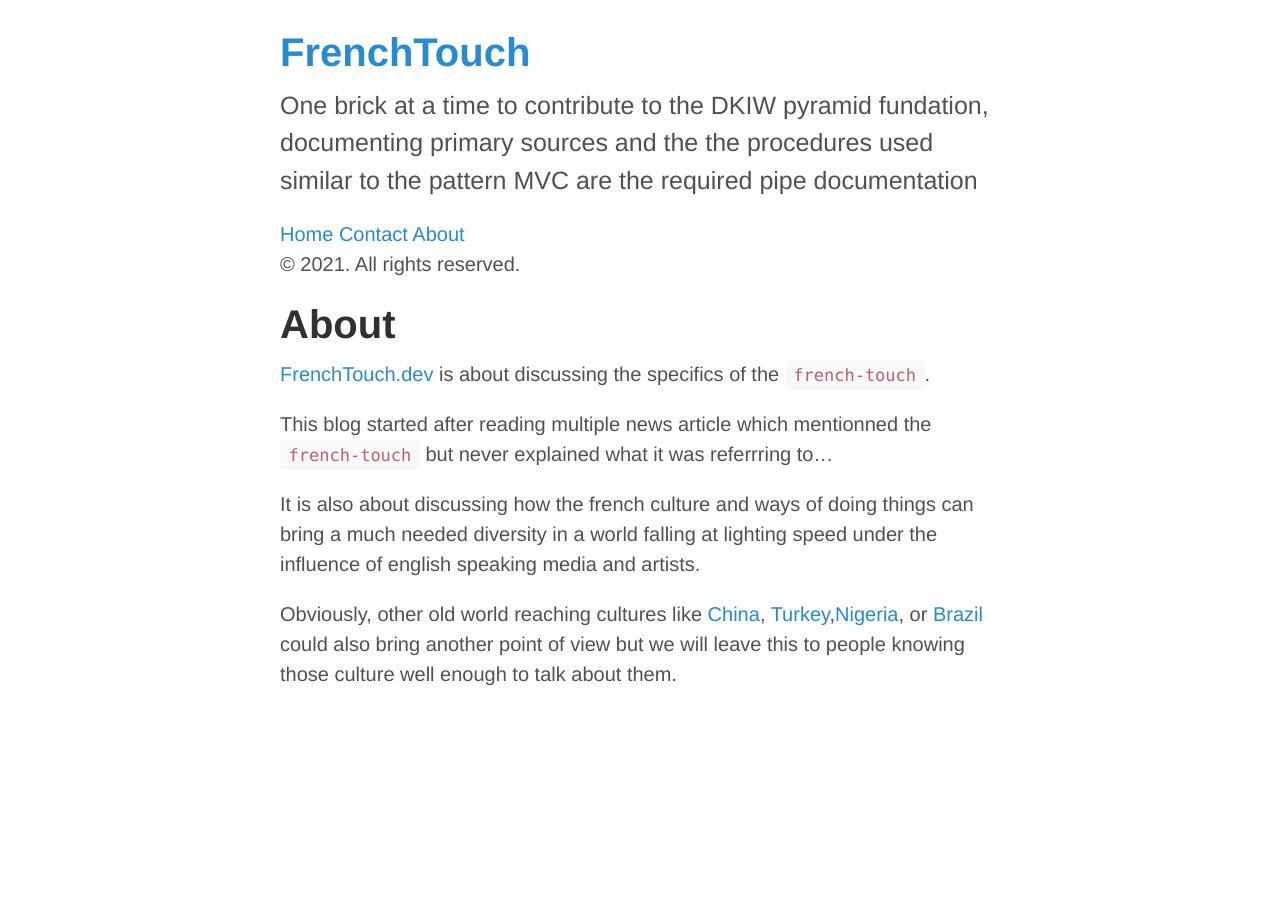
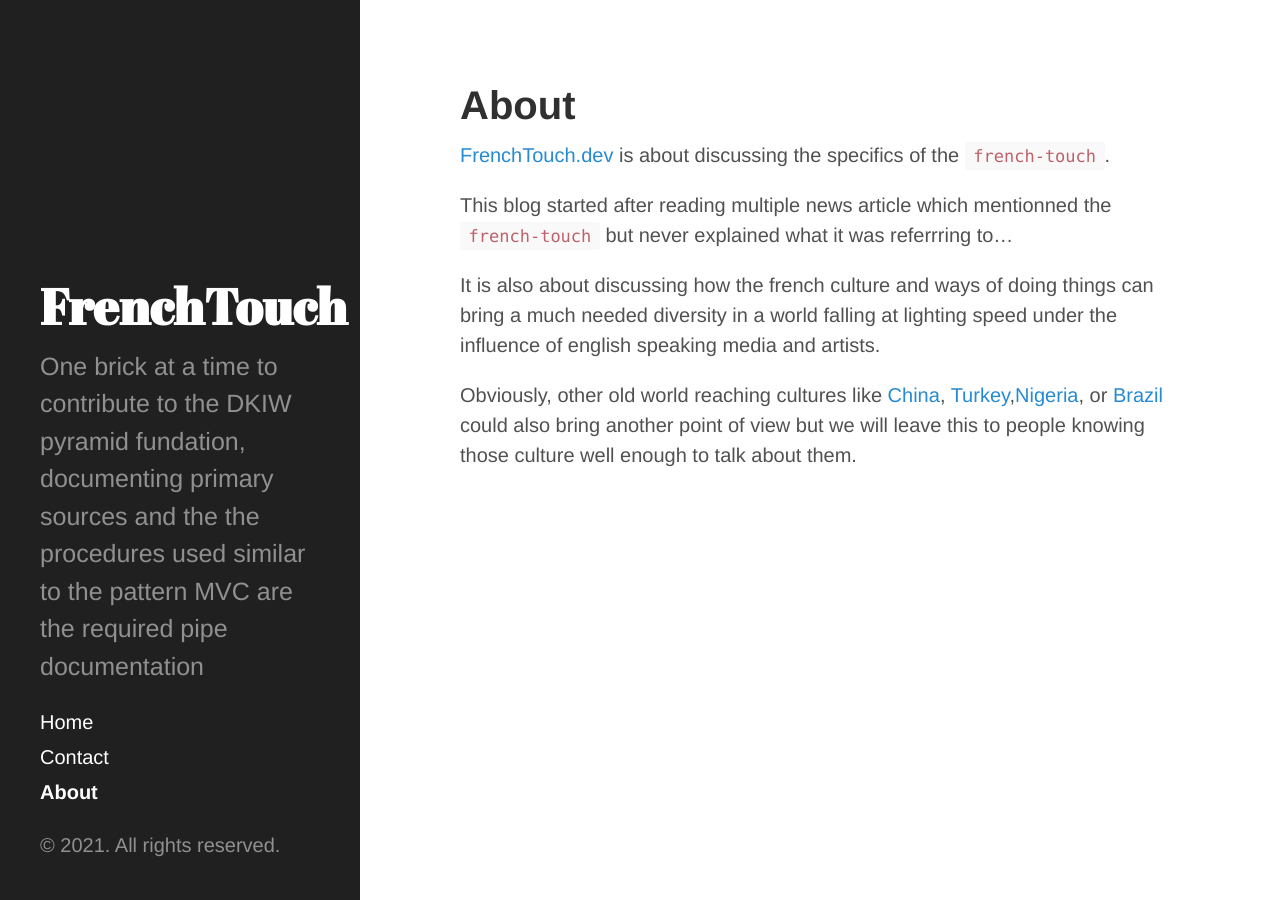
Before and after one commit to touch4tech/touch4tech, a Jekyll site: the page built from about.md, in a window 1280 px wide. Built offline with Jekyll 4.4.1, drawn with Linux system fonts in a browser that asks for light colours; some web fonts are replaced.

Commit message:
Update head.html

```diff
--- a/_includes/head.html
+++ b/_includes/head.html
@@ -16,16 +16,15 @@
 
   <!-- CSS -->
 
-  <link rel="stylesheet" href="{{ site.url }}/{{ site.baseurl }}public/css/poole.css">
-  <link rel="stylesheet" href="{ site.url }}/{{ site.baseurl }}public/css/syntax.css">
-  <link rel="stylesheet" href="{ site.url }}/{{ site.baseurl }}public/css/hyde.css">
-<link rel="stylesheet" href="{ site.url }}/{{ site.baseurl }}public/css/author.css">
-<link href='http://fonts.googleapis.com/css?family=Arizonia' rel='stylesheet' type='text/css'>
-  <link rel="stylesheet" href="http://fonts.googleapis.com/css?family=PT+Sans:400,400italic,700|Abril+Fatface">
+  <link rel="stylesheet" href="/public/css/poole.css">
+  <link rel="stylesheet" href="/public/css/syntax.css">
+  <link rel="stylesheet" href="/public/css/hyde.css">
+<link rel="stylesheet" href="/public/css/author.css">
+  <link rel="stylesheet" href="http://fonts.googleapis.com/css?family=Open+Sans:300,400italic,400,600,700|Abril+Fatface"">
 
   <!-- Icons -->
-  <link rel="apple-touch-icon-precomposed" sizes="144x144" href="{{ site.baseurl }}public/apple-touch-icon-144-precomposed.png">
-                                 <link rel="shortcut icon" href="{{ site.baseurl }}public/favicon.ico">
+  <link rel="apple-touch-icon-precomposed" sizes="144x144" href="/public/apple-touch-icon-144-precomposed.png">
+                                 <link rel="shortcut icon" href="/public/favicon.ico">
 
   <!-- RSS -->
   <link rel="alternate" type="application/rss+xml" title="RSS" href="/atom.xml">
```
